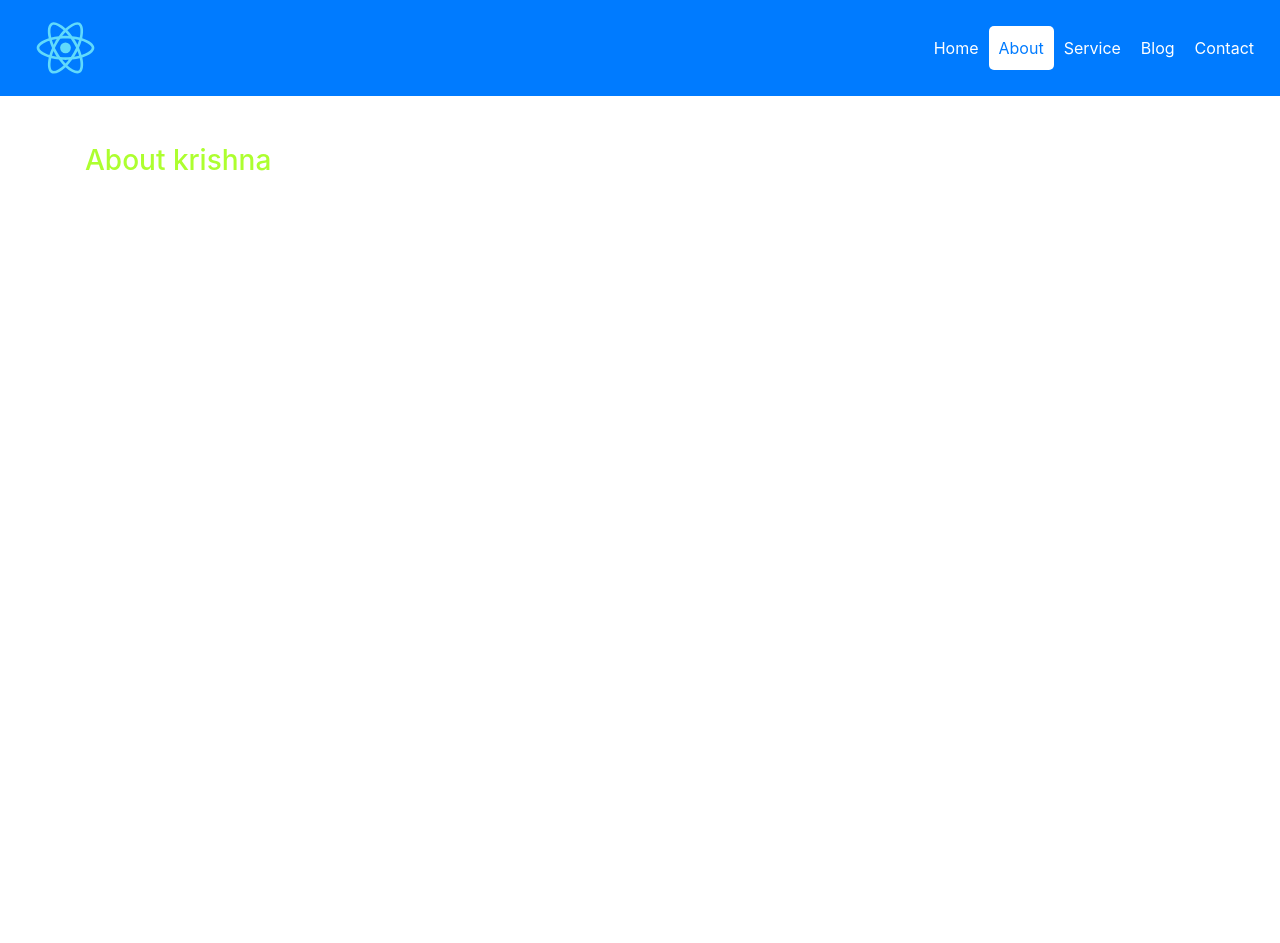
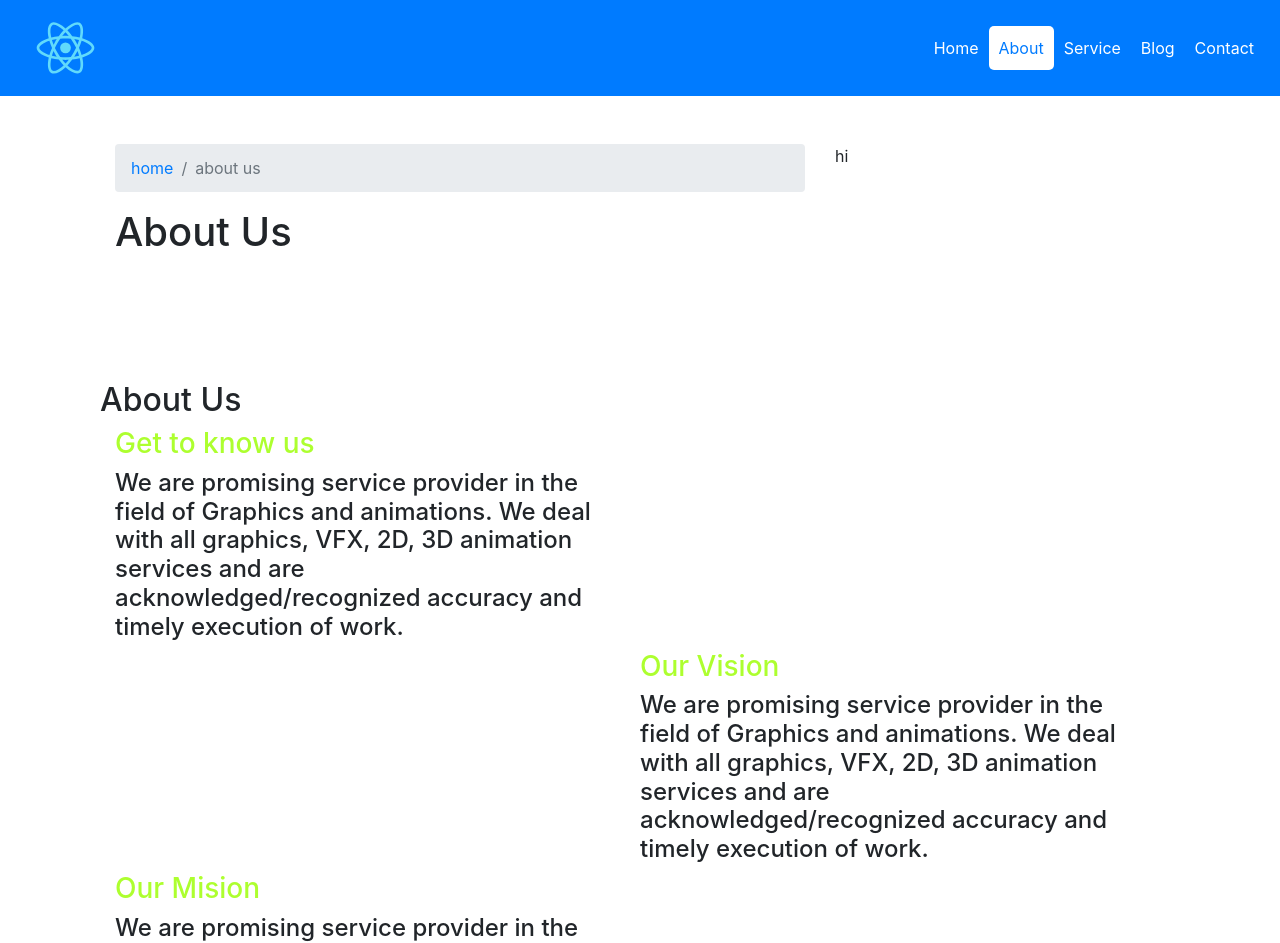
Before and after one commit to Mano-KKD89/svi, a React (Create React App) app: page /about in a window 1280 px wide. Shown: the top 943 px of the page. Before the commit the page ends 800 px from the top, so only its background shows below. Built offline with nearby package versions, Linux system fonts and the light colour scheme.

Commit message:
about page chages

```diff
--- a/src/about/About.js
+++ b/src/about/About.js
@@ -1,5 +1,6 @@
 import React, { Component } from "react";
 import { Container, Row, Col, Button } from "react-bootstrap";
+import Breadcrumb from 'react-bootstrap/Breadcrumb';
 import "./about.scss";
 class About extends Component {
   constructor() {
@@ -10,12 +11,55 @@ class About extends Component {
       <>
         <Row>
           <Col xs={12}>
-            <h3>About krishna</h3>
+            <div className="hero-banner-about container-fluid">
+              <div className="container">
+                <div className="row">
+                  <Col xs={8}>
+                    <nav>
+                    <Breadcrumb>
+                      <Breadcrumb.Item to="/home" activeClassName="active">home</Breadcrumb.Item>
+                      <Breadcrumb.Item active>about us</Breadcrumb.Item>
+                    </Breadcrumb>
+                      <h1 className="text-blue">About Us</h1>
+                      <h4 className="text-white">We are group of <span className="text-blue">Creative Developers</span> here to help you</h4>
+                      <small className="text-white">Make something new.</small>
+                    </nav>
+                  </Col>
+                  <Col xs={4}>hi</Col>
+                  </div>
+                </div>
+              </div>
+              <Col className="about-us container mt-5 pt-2">
+                <h2>About Us</h2>
+              <Col className="row">
+                <Col xs={6}>
+                  <h3>Get to know us</h3>
+                  <h4>We are promising service provider in the field of Graphics and animations. We deal with all graphics, VFX, 2D, 3D animation services and are acknowledged/recognized accuracy and timely execution of work.</h4>
+                </Col>
+                <Col xs={6}>
+                  {/* <img src=""> */}
+                </Col>
+                <Col xs={6}>
+                  {/* <img src=""> */}
+                </Col>
+                <Col xs={6}>
+                    <h3>Our Vision</h3>
+                    <h4>We are promising service provider in the field of Graphics and animations. We deal with all graphics, VFX, 2D, 3D animation services and are acknowledged/recognized accuracy and timely execution of work.</h4>
+                </Col>
+                <Col xs={6}>
+                  <h3>Our Mision</h3>
+                  <h4>We are promising service provider in the field of Graphics and animations. We deal with all graphics, VFX, 2D, 3D animation services and are acknowledged/recognized accuracy and timely execution of work.</h4>
+                </Col>
+                <Col xs={6}>
+                  {/* <img src="#"> */}
+                </Col>
+              </Col>
+            </Col>
           </Col>
         </Row>
       </>
-    );
-  }
-}
+        );
+      }
+    }
 
-export default About;
+    export default About;
```
